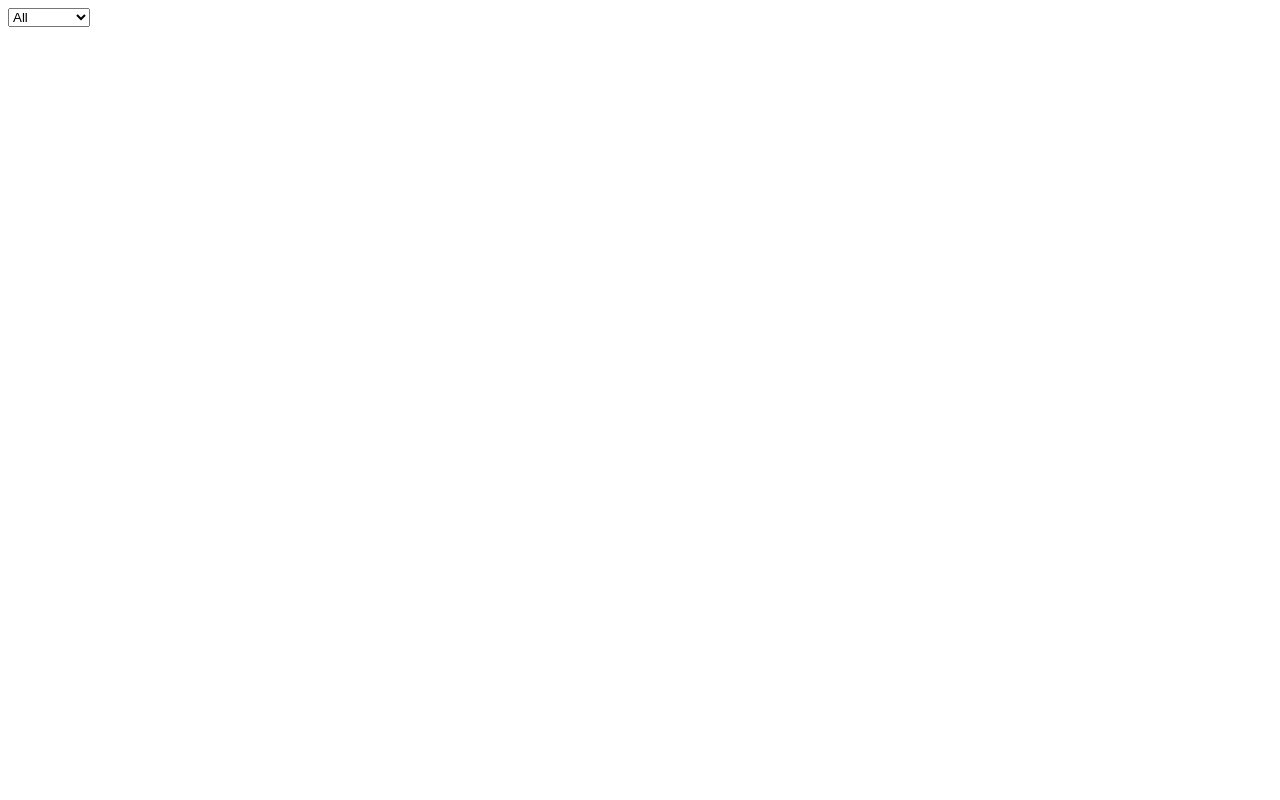
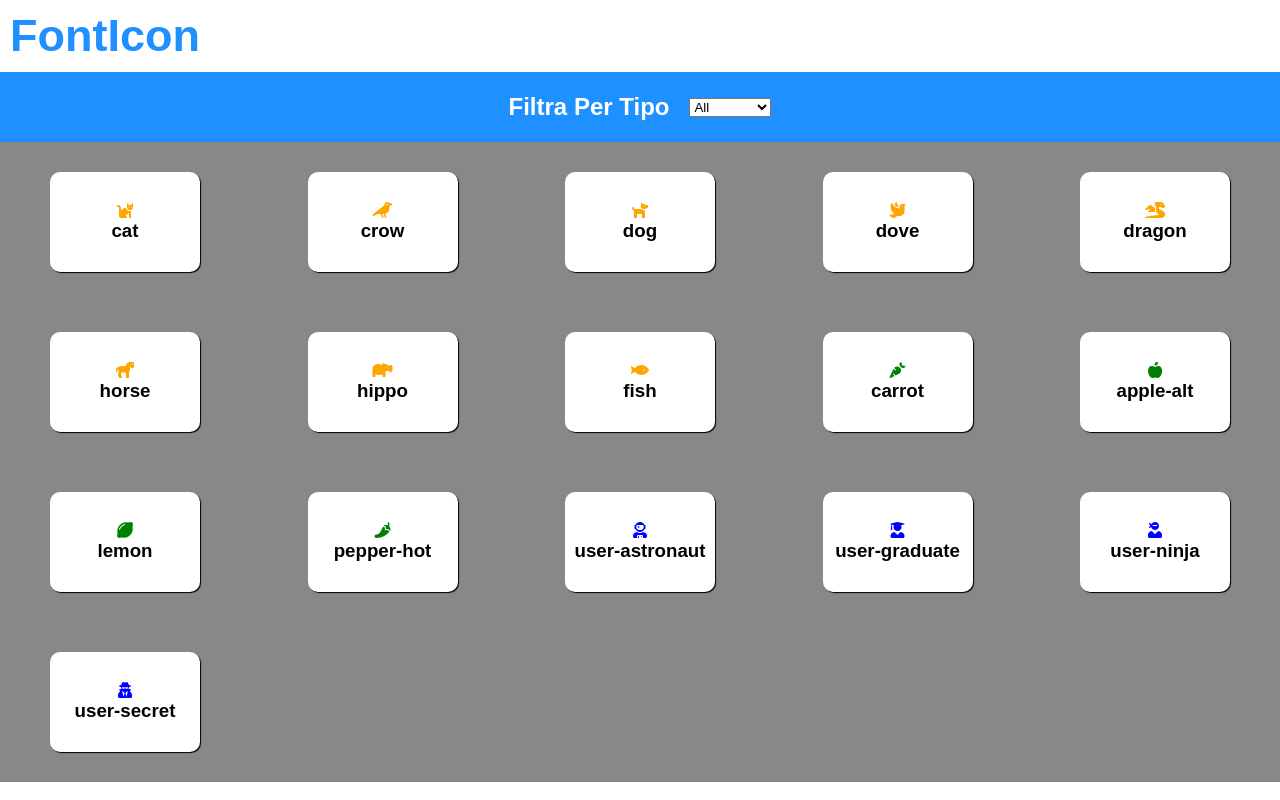
Before and after one commit to AlessandroFulco/js-es6-icons, a plain HTML site: page index.html in a window 1280 px wide. Drawn offline with Linux system fonts and the light colour scheme.

Commit message:
aggiunta css e finalizzazione logica

```diff
--- a/css/style.css
+++ b/css/style.css
@@ -0,0 +1,45 @@
+* {
+    margin: 0;
+    padding: 0;
+    box-sizing: border-box;
+}
+
+body {
+    font-family: arial;
+}
+header h1 {
+    margin: 10px;
+    font-size: 45px;
+    color: dodgerblue;
+}
+#selection {
+    height: 70px;
+    width: 100%;
+    display: flex;
+    justify-content: center;
+    align-items: center;
+    background-color:dodgerblue;
+    color: #fff;
+}
+#filtro {
+    margin-left: 20px;
+}
+
+#container {
+    display: flex;
+    flex-wrap: wrap;
+    justify-content: space-between;
+    background-color: #888;
+}
+
+.container-icon {
+    width: 150px;
+    height: 100px;
+    margin: 30px 50px;
+    display: flex;
+    justify-content: center;
+    align-items: center;
+    background-color: #fff;
+    border-radius: 10px;
+    box-shadow: 1px 1px 1px #000;
+}
--- a/index.html
+++ b/index.html
@@ -11,10 +11,15 @@
     <title>Filter - Icons</title>
 </head>
 <body>
-    <div id="container">
+    <header>
+        <h1>FontIcon</h1>
+        <section id="selection">
+            <h2>
+                Filtra Per Tipo
+            </h2>
                 <!-- filter -->
             <select id="filtro">
-            <option value="all">
+                <option id="selected" value="all">
                     All
                 </option>
                 <option value="animal">
@@ -27,9 +32,11 @@
                     User
                 </option>
             </select>
-        <div id="container-icon">
+        </section>
+    </header>
+    <div id="container">
 
-        </div>
+
     </div>
     <script src="js/script.js"></script>
 </body>
--- a/js/script.js
+++ b/js/script.js
@@ -1,5 +1,5 @@
 const arrayIcons = [
-	{
+{
 		name: 'cat',
 		prefix: 'fa-',
 		type: 'animal',
@@ -114,7 +114,6 @@ const arrayIcons = [
 ];
 
 const container = document.getElementById('container');
-const contanerIcon = document.getElementById('container-icon');
 const typeSelect = document.getElementById('filtro');
 
 
@@ -131,22 +130,41 @@ function createElement(arrayIcons) {
 
 		const icon = document.createElement("i");
 
+		const containerSubTitle = document.createElement('div');
+		container.style.textAlign = "center";
+		const subTitle = document.createElement('h3');
+		subTitle.innerHTML = myName;
+
+		const containerIcon = document.createElement('div')
+		containerIcon.className = 'container-icon';
+
 		let myClass = myFamily + " " + myPrefix + myName;
 		icon.className = myClass;
 		// Milestone 2
 		// Ciascuna icona ha una proprietà “color”: utilizzare questa proprietà per visualizzare le icone del colore corrispondente.
 		icon.style.color = arrayIcons[i].color;
 		console.log(icon);
-		contanerIcon.append(icon);
+
+		containerSubTitle.append(icon);
+		containerSubTitle.append(subTitle);
+		containerIcon.append(containerSubTitle);
+		container.append(containerIcon);
+
+
+		// containerIcon.append(icon);
+		// containerSubTitle.append(subTitle);
+		// containerIcon.append(containerSubTitle);
+		// container.append(containerIcon);
 	}
 }
 
 // Milestone 3
 // Aggiungere alla pagina una select in cui le options corrispondono ai vari tipi di icone (animal, vegetable, user). Quando l’utente seleziona un tipo dalla select, visualizzare solamente le icone corrispondenti.
-
+const opt1 = document.getElementById("selected").selected = "true";
+createElement(arrayIcons);
 typeSelect.addEventListener("change",
 	function() {
-		contanerIcon.innerHTML = "";
+		container.innerHTML = "";
 		let valueSelect = typeSelect.value;
 		if(valueSelect == "animal"){
 			const myAnimals = arrayIcons.filter((item) => item.type === "animal");
```
Lines whose indentation alone changed are shown as unchanged.
